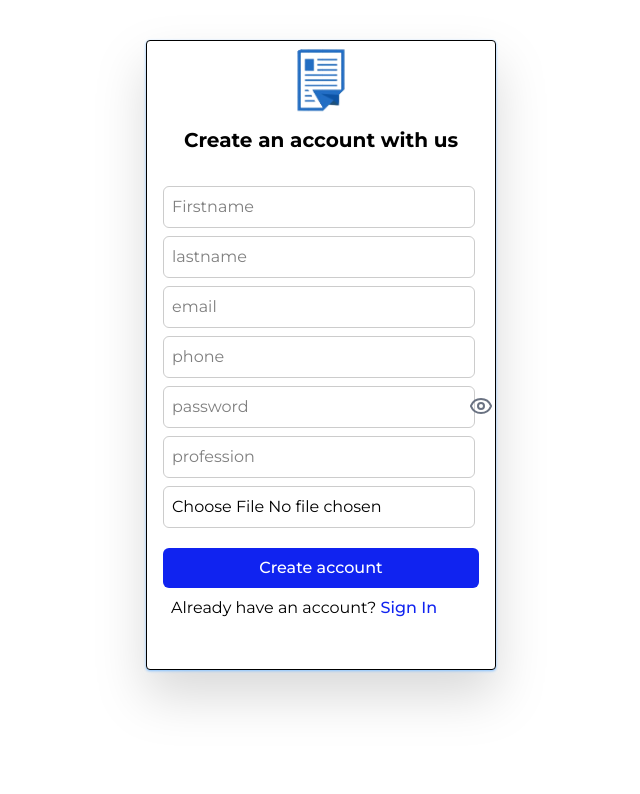
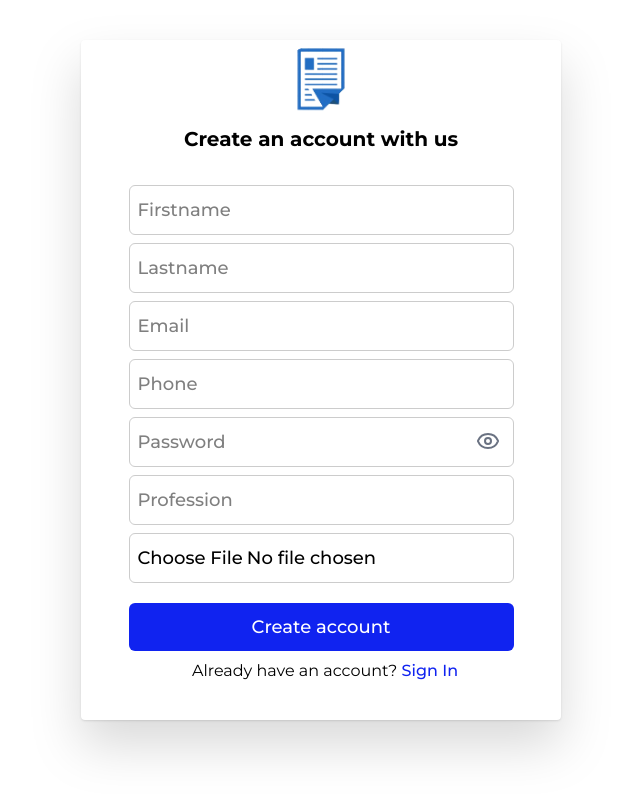
Before and after one commit to anwarrturay/WokPepa, a React (Vite) app in the folder UI/ultraResume/: page /register in a window 1280 px wide. Shown: the top 794 px of the page, without its empty margins (319-959 px from the left). Built offline with nearby package versions, Linux system fonts and the light colour scheme.

Commit message:
creating the user resume dashboard

```diff
--- a/UI/ultraResume/src/views/Auth.jsx
+++ b/UI/ultraResume/src/views/Auth.jsx
@@ -21,6 +21,7 @@ const Auth = () => {
             password: passwordRef.current.value
         });
         e.target.reset();
+        navigate("/user-resume-dashboard")
     };
 
     // Memoize password toggle button so it only renders when needed
@@ -28,7 +29,7 @@ const Auth = () => {
         <button
             type="button"
             onClick={togglePasswordVisibility}
-            className="absolute right-3 sm:right-[-14px] top-2 text-gray-500 hover:text-gray-700 focus:outline-none"
+            className="absolute right-3 xs:right-[14px] sm:right-[14px] top-3 text-gray-500 hover:text-gray-700 focus:outline-none cursor-pointer"
         >
             {showPassword ? <EyeOff /> : <Eye />}
         </button>
@@ -37,40 +38,44 @@ const Auth = () => {
     return (
         <div className="flex flex-col items-center justify-center scroll-smooth">
             <img src={ultraResumeLogo} alt="" className='relative w-[120px]'/>
-            <div className="flex flex-col relative top-16 bg-white drop-shadow-2xl shadow shadow-blue-500 rounded-sm font-montserrat w-[315px] h-[400px] mb-5 xs:w-[350px]">
+            <div className="flex flex-col relative top-16 bg-white drop-shadow-2xl shadow rounded-sm font-montserrat w-[315px] h-[420px] mb-24 xs:w-[350px] sm:w-[420px]">
                 <div className="flex items-center justify-center">
                     {/* <img src={ultraResumeshort} alt="" className='w-[40px]'/> */}
                     <h2 className="font-bold font-Montserrat m-3 text-3xl">Login</h2>
                 </div>
-                <form onSubmit={handleSubmit} className="flex flex-col mx-4 mt-8">
+                <form onSubmit={handleSubmit} className="flex flex-col items-center mx-4 mt-8">
+                    <div className="relative ">
                         <input
                             type="text"
                             ref={emailRef}
                             autoComplete="off"
                             placeholder="Email"
                             className="mb-2 w-[280px] border border-[#ccc] rounded-md focus:ring-2
-                        focus:ring-[#1023F0] p-2 outline-none xs:w-[312px]"
+                            focus:ring-[#1023F0] px-2 py-2.5 outline-none xs:w-[312px] sm:w-[385px] text-lg font-[480]"
                             required
                         />
-                    <div className="relative">
+                    </div>
+                    <div className="relative ">
                         <input
                             type={showPassword ? "text" : "password"}
                             ref={passwordRef}
                             autoComplete="off"
                             placeholder="Password"
-                            className="mb-2 w-[280px] border border-[#ccc] outline-none rounded-md focus:ring-2 focus:ring-[#1023F0] p-2 xs:w-[312px]"
+                            className="mb-2 w-[280px] border border-[#ccc] outline-none rounded-md focus:ring-2 focus:ring-[#1023F0] px-2 py-2.5 xs:w-[312px] sm:w-[385px] text-lg font-[480]"
                             required
                         />
                         {passwordToggleButton}
                     </div>
+                    <div className="flex items-center justify-center">
                         <button
                             type="submit"
-                        className="bg-[#1023F0] mt-3 rounded-md text-white font-medium text-center py-2"
+                            className="bg-[#1023F0] mt-3 rounded-md text-white font-medium text-center py-2.5 w-[280px] xs:w-[312px] sm:w-[385px] text-xl cursor-pointer"
                         >
                             Login
                         </button>
+                    </div>
                 </form>
-                <p className="font-Montserrat mb-3 ml-3 mt-3 text-base">
+                <p className="font-Montserrat mb-3 ml-3 mt-3 text-base text-center">
                     Do not have an account?{' '}
                     <span className="text-[#1023F0] cursor-pointer font-medium" onClick={() => navigate('/register')}>
                         Create one
--- /dev/null
+++ b/UI/ultraResume/src/views/Footer.jsx
@@ -0,0 +1,9 @@
+import React from 'react'
+
+const Footer = () => {
+  return (
+    <div>Footer</div>
+  )
+}
+
+export default Footer
--- /dev/null
+++ b/UI/ultraResume/src/views/Header.jsx
@@ -0,0 +1,11 @@
+import React from 'react'
+
+const Header = () => {
+  return (
+    <div className='bg-slate-300 relative py-2'>
+      <p className='text-center font-bold text-2xl'>Header</p>
+    </div>
+  )
+}
+
+export default Header
--- /dev/null
+++ b/UI/ultraResume/src/views/Layout.jsx
@@ -0,0 +1,22 @@
+import React from 'react'
+import { Outlet } from 'react-router'
+import Footer from "./Footer";
+import Header from "./Header";
+import Dashboard from './Dashboard';
+const Layout = () => {
+  return (
+    <section>
+        <header>
+            <Header />
+        </header>
+        <main className='grow'>
+            <Dashboard />
+        </main>
+        <footer>
+            <Footer />
+        </footer>
+    </section>
+  )
+}
+
+export default Layout;
--- a/UI/ultraResume/src/views/Register.jsx
+++ b/UI/ultraResume/src/views/Register.jsx
@@ -49,13 +49,14 @@ const Register = () => {
             profession: '',
             image: '',
         });
+        navigate("/"); // navigating to the user login interface
     }
 
     const passwordToggleButton = useMemo(() => (
             <button
                 type="button"
                 onClick={togglePasswordVisibility}
-                className="absolute right-3 sm:right-[-14px] top-2 text-gray-500 hover:text-gray-700 focus:outline-none"
+                className="absolute right-3 xs:right-[14px] top-3 text-gray-500 hover:text-gray-700 focus:outline-none"
             >
                 {showPassword ? <EyeOff /> : <Eye />}
             </button>
@@ -64,12 +65,12 @@ const Register = () => {
 
   return (
     <div className="flex items-center justify-center flex-col scroll-smooth">
-        <div className="flex flex-col relative top-10 bg-white drop-shadow-2xl shadow shadow-blue-300 rounded-sm font-montserrat w-[315px] h-[630px] mb-24 xs:w-[350px] border border-[#000]">
+        <div className="flex flex-col relative top-10 bg-white drop-shadow-2xl shadow rounded-sm font-montserrat w-[315px] h-[680px] mb-24 xs:w-[350px] sm:w-[420px] md:w-[480px]">
             <div className="flex flex-col items-center justify-center">
                 <img src={ultraResumeShort} alt="" className='w-[60px]'/>
             </div>
             <div className="font-bold text-xl text-center mt-3">Create an account with us</div>
-            <form onSubmit={handleSubmit} className='flex flex-col mx-4 mt-8'>
+            <form onSubmit={handleSubmit} className='flex flex-col items-center mx-4 mt-8'>
                 <input
                     type="text"
                     value={formData.firstname}
@@ -77,7 +78,7 @@ const Register = () => {
                     autoComplete="off"
                     placeholder="Firstname"
                     className="mb-2 w-[280px] border border-[#ccc] rounded-md focus:ring-2
-                    focus:ring-[#1023F0] p-2 outline-none xs:w-[312px]"
+                    focus:ring-[#1023F0] px-2 py-2.5 outline-none xs:w-[312px] text-lg font-[480] sm:w-[385px]"
                     required
                 />
                 <input
@@ -85,9 +86,9 @@ const Register = () => {
                     value={formData.lastname}
                     onChange={(e)=> setFormData({...formData, lastname: e.target.value})}
                     autoComplete="off"
-                    placeholder="lastname"
+                    placeholder="Lastname"
                     className="mb-2 w-[280px] border border-[#ccc] rounded-md focus:ring-2
-                    focus:ring-[#1023F0] p-2 outline-none xs:w-[312px]"
+                    focus:ring-[#1023F0] px-2 py-2.5 outline-none xs:w-[312px] text-lg font-[480] sm:w-[385px]"
                     required
                 />
                 <input
@@ -95,9 +96,9 @@ const Register = () => {
                     value={formData.email}
                     onChange={(e)=> setFormData({...formData, email: e.target.value})}
                     autoComplete="off"
-                    placeholder="email"
+                    placeholder="Email"
                     className="mb-2 w-[280px] border border-[#ccc] rounded-md focus:ring-2
-                    focus:ring-[#1023F0] p-2 outline-none xs:w-[312px]"
+                    focus:ring-[#1023F0] px-2 py-2.5 outline-none xs:w-[312px] text-lg font-[480] sm:w-[385px]"
                     required
                 />
                 <input
@@ -105,9 +106,9 @@ const Register = () => {
                     value={formData.phone}
                     onChange={(e)=> setFormData({...formData, phone: e.target.value})}
                     autoComplete="off"
-                    placeholder="phone"
+                    placeholder="Phone"
                     className="mb-2 w-[280px] border border-[#ccc] rounded-md focus:ring-2
-                    focus:ring-[#1023F0] p-2 outline-none xs:w-[312px]"
+                    focus:ring-[#1023F0] px-2 py-2.5 outline-none xs:w-[312px] text-lg font-[480] sm:w-[385px]"
                     required
                 />
                 <div className="relative">
@@ -116,9 +117,9 @@ const Register = () => {
                         value={formData.password}
                         onChange={(e)=> setFormData({...formData, password: e.target.value})}
                         autoComplete="off"
-                        placeholder="password"
+                        placeholder="Password"
                         className="mb-2 w-[280px] border border-[#ccc] rounded-md focus:ring-2
-                        focus:ring-[#1023F0] p-2 outline-none xs:w-[312px]"
+                        focus:ring-[#1023F0] px-2 py-2.5 outline-none xs:w-[312px] text-lg font-[480] sm:w-[385px]"
                         required
                     />
                     {passwordToggleButton}
@@ -128,9 +129,9 @@ const Register = () => {
                     value={formData.profession}
                     onChange={(e)=> setFormData({...formData, profession: e.target.value})}
                     autoComplete="off"
-                    placeholder="profession"
+                    placeholder="Profession"
                     className="mb-2 w-[280px] border border-[#ccc] rounded-md focus:ring-2
-                    focus:ring-[#1023F0] p-2 outline-none xs:w-[312px]"
+                    focus:ring-[#1023F0] px-2 py-2.5 outline-none xs:w-[312px] text-lg font-[480] sm:w-[385px]"
                     required
                 />
                 <input
@@ -138,16 +139,18 @@ const Register = () => {
                     name='image'
                     onChange={handleFileChange}
                     className="mb-2 w-[280px] border border-[#ccc] rounded-md focus:ring-2
-                    focus:ring-[#1023F0] p-2 outline-none xs:w-[312px]"
+                    focus:ring-[#1023F0] px-2 py-2.5 outline-none xs:w-[312px] text-lg font-[480] sm:w-[385px]"
                     required
                 />
-                <button
-                    type="submit"
-                    className="bg-[#1023F0] mt-3 rounded-md text-white font-medium text-center py-2 cursor-pointer"
-                >
-                    Create account
-                </button>
-                <p className='font-Montserrat ml-2 mt-2 mb-3 text-base'>
+                <div className="flex items-center justify-center">
+                    <button
+                        type="submit"
+                        className="bg-[#1023F0] mt-3 rounded-md text-white font-medium text-center py-2.5 cursor-pointer text-lg w-[280px] xs:w-[312px] sm:w-[385px]"
+                    >
+                        Create account
+                    </button>
+                </div>
+                <p className='font-Montserrat ml-2 mt-2 mb-3 text-base text-center'>
                     Already have an account?{' '}
                     <span onClick={()=> navigate(-1)} className="text-[#1023F0] cursor-pointer font-medium">
                         Sign In
```
Also changed, not shown: UI/ultraResume/src/index.css (+8 -0 lines), UI/ultraResume/src/routes/routes.jsx (+4 -3 lines), UI/ultraResume/src/views/Dashboard.jsx (+3 -4 lines), UI/ultraResume/src/views/Sidebar.jsx (added, +50 -0 lines). Lines whose indentation alone changed are shown as unchanged.
